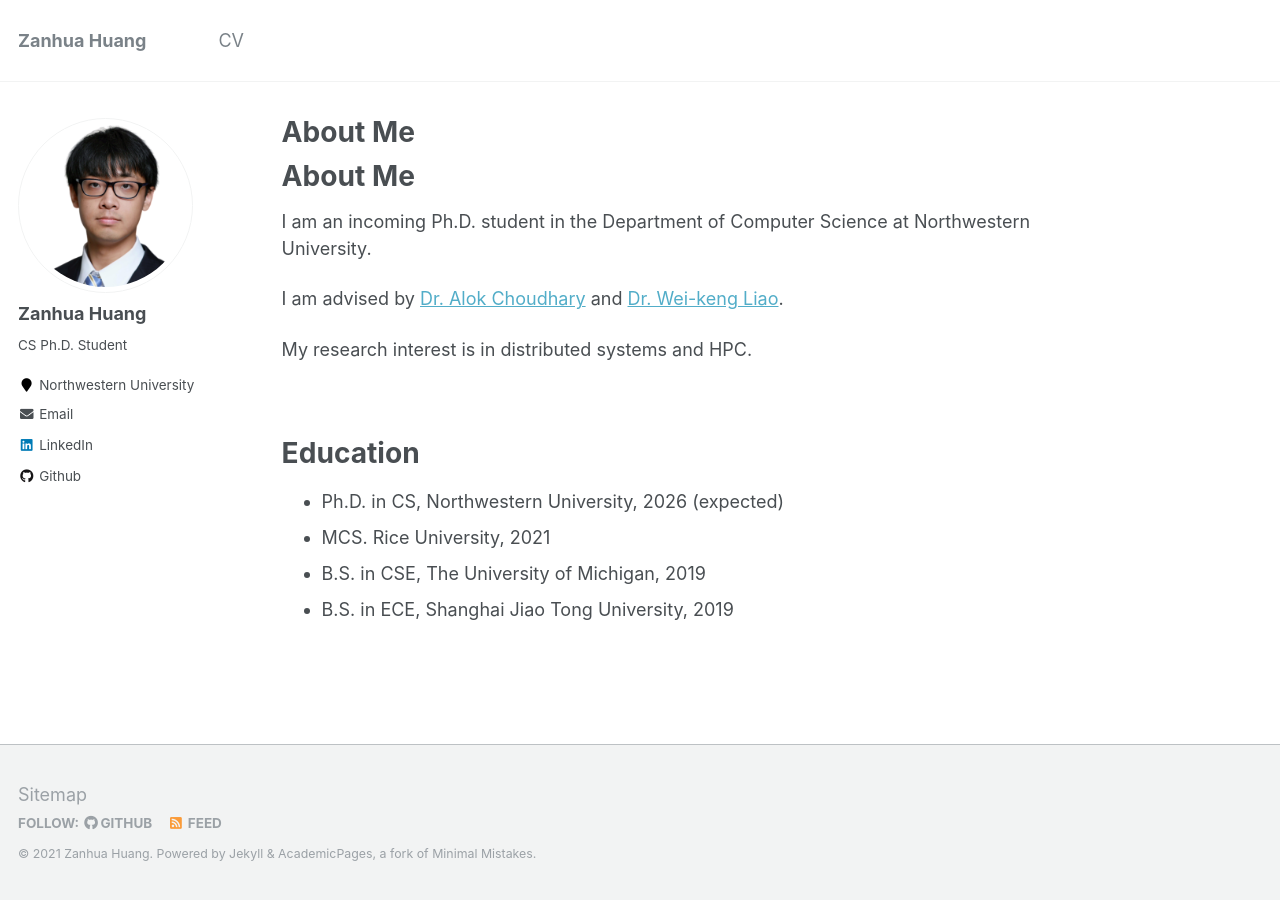
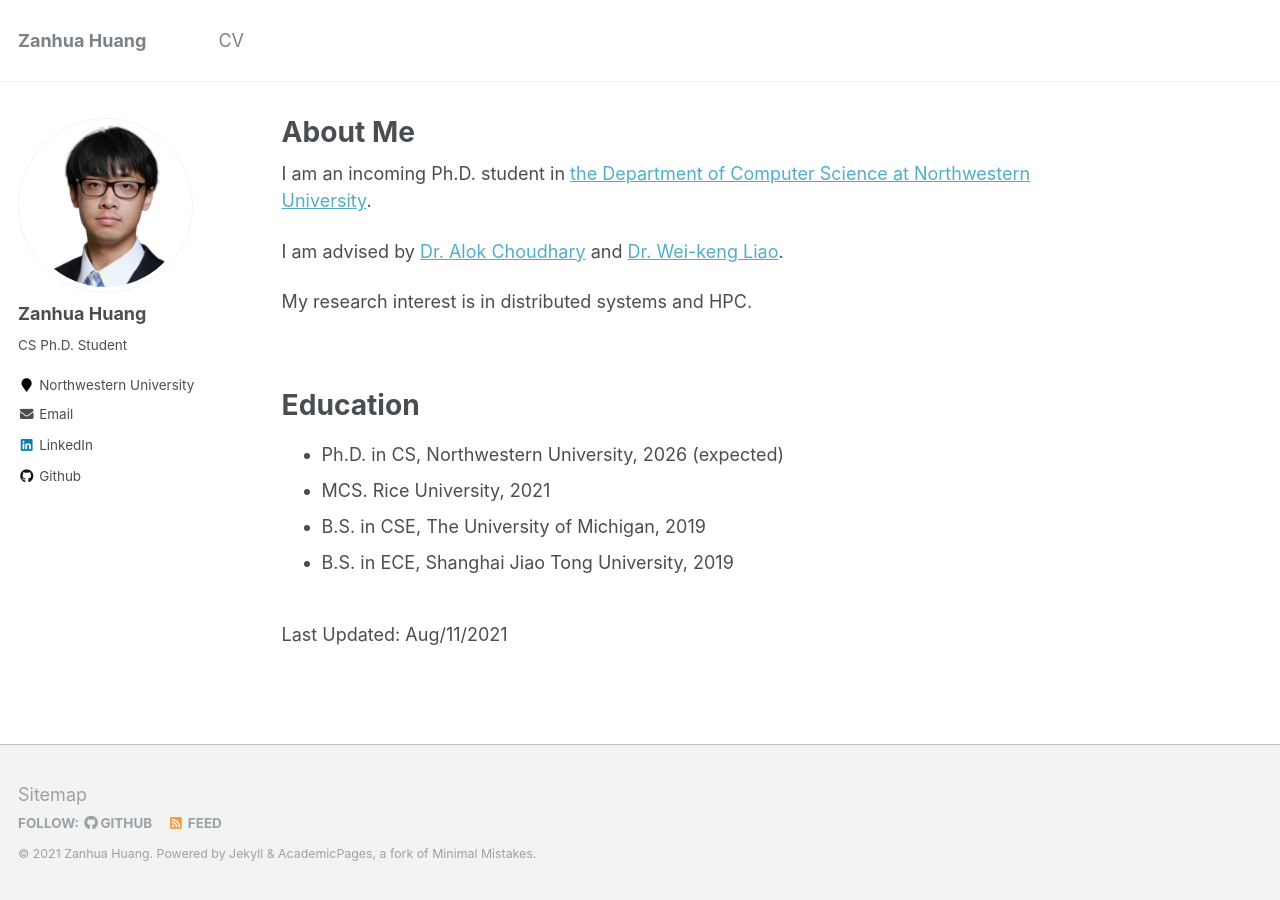
Before and after one commit to yzanhua/yzanhua.github.io, a Jekyll site: the page built from _pages/about.md, in a window 1280 px wide. Built offline with Jekyll 4.4.1, drawn with Linux system fonts in a browser that asks for light colours.

Commit message:
add link to NU:

```diff
--- a/_pages/about.md
+++ b/_pages/about.md
@@ -8,9 +8,7 @@
   - /about.html
 ---
 
-About Me
-===
-I am an incoming Ph.D. student in the Department of Computer Science at Northwestern University.
+I am an incoming Ph.D. student in [the Department of Computer Science at Northwestern University](https://www.mccormick.northwestern.edu/computer-science/).
 
 I am advised by [Dr. Alok Choudhary](https://www.mccormick.northwestern.edu/research-faculty/directory/profiles/choudhary-alok.html) and [Dr. Wei-keng Liao](https://www.mccormick.northwestern.edu/research-faculty/directory/affiliated/liao-wei-keng.html).
 
@@ -24,3 +22,6 @@
 * MCS.  Rice University, 2021
 * B.S.  in CSE, The University of Michigan, 2019
 * B.S.  in ECE, Shanghai Jiao Tong University, 2019
+
+<br />
+Last Updated: Aug/11/2021
```
